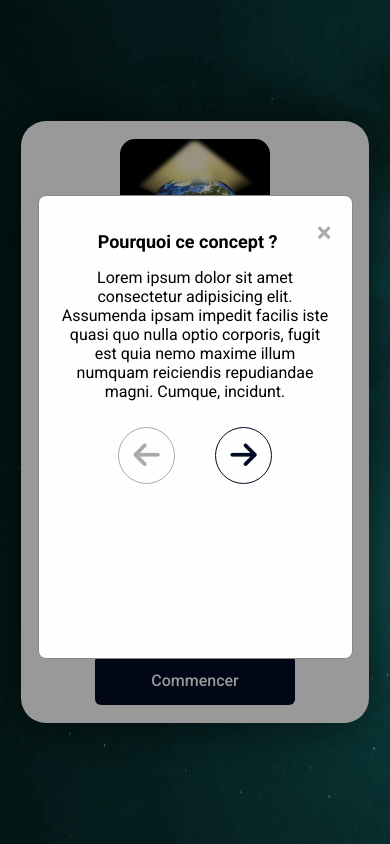
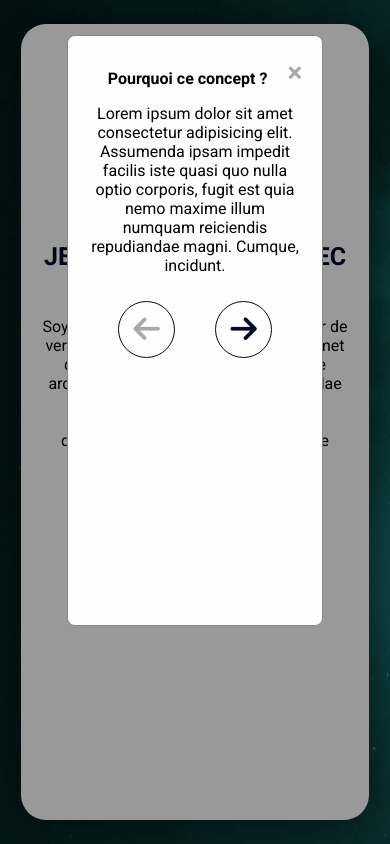
Before and after one commit to Jeanpierregaba/annual-verses, a plain HTML site: page index.html in a window 390 px wide. Both pictures are taken after a click on the button "Commencer". Drawn offline with Linux system fonts and the light colour scheme.

Commit message:
fix responsive bug

```diff
--- a/style.css
+++ b/style.css
@@ -324,3 +324,62 @@ button {
         cursor: pointer;
     }
 }
+
+@media screen and (max-width: 425px) {
+    body {
+        background-image: url(./assets/gadh-background-mobile.jpg);
+    }
+
+    .container {
+        width: 80%;
+        height: 90%;
+        margin: auto;
+        background-color: #fff;
+        padding: 18px;
+        border-radius: 25px;
+        box-shadow: 0 0 50px rgba(0, 0, 0, 0.637);
+    }
+
+    .container h1{
+        font-size: 25px;
+    }
+
+    .container p{
+        font-size: 16px;
+    }
+
+    .modal-content {
+        background-color: #fefefe;
+        margin: 25% auto;
+        padding: 20px;
+        border: 1px solid #888;
+        width: 70%;
+        height: 60%;
+        border-radius: 8px;
+    }
+
+    .modal-page h2{
+        font-size: 16px;
+    }
+
+    .nav {
+        margin: 10px 20px 30px;
+        width: 55px;
+        height: 55px;
+        border-radius: 100px;
+        border: 1px solid #000a25;
+        cursor: pointer;
+    }
+}
+
+@media  screen and (max-width: 768px) {
+    .modal-content {
+        background-color: #fefefe;
+        margin: 9% auto;
+        padding: 20px;
+        border: 1px solid #888;
+        width: 55%;
+        height: 65%;
+        border-radius: 8px;
+    }
+}
```
